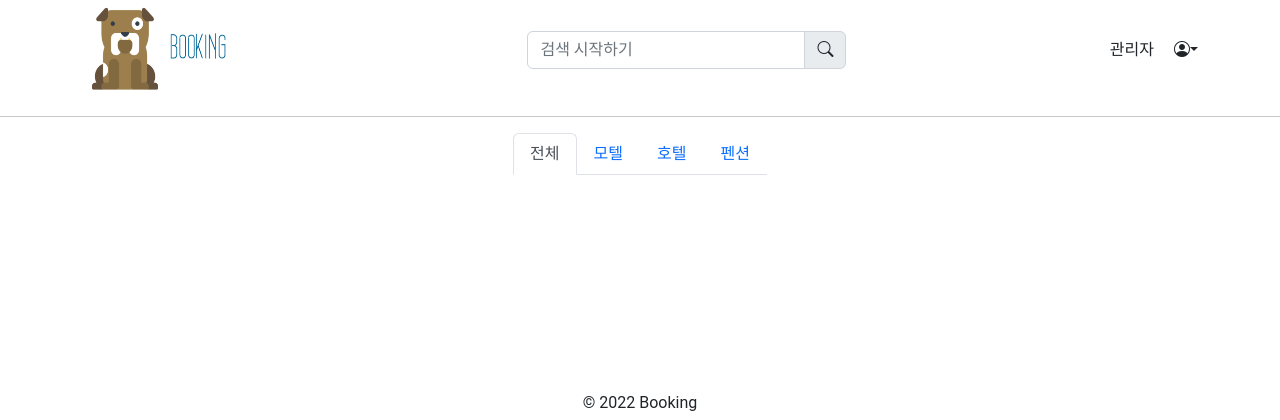
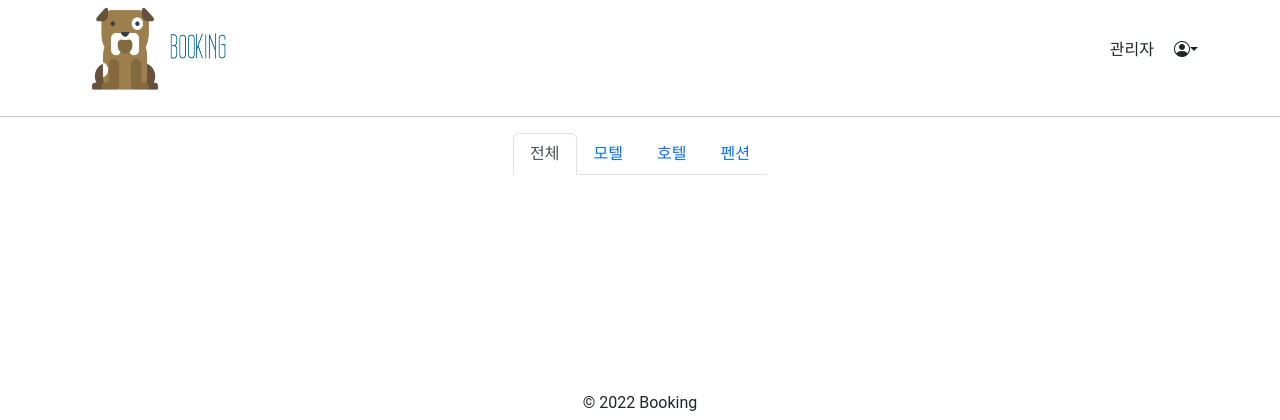
Before and after one commit to maie421/booking, a PHP site: page / in a window 1280 px wide. Shown: the top 420 px of the page. Run offline with PHP 8.4, Linux system fonts and the light colour scheme; data that the repository does not hold is empty; some libraries are stand-ins or nearby versions.

Commit message:
feat : 검색 인력폼 제거

```diff
--- a/common/header.php
+++ b/common/header.php
@@ -25,10 +25,10 @@ require_once dirname(__FILE__, 2).'/vendor/autoload.php';
         <a href="/"><img src="../img/logo.png" height="100" width="150"/></a>
         <div class="align-self-center">
             <div class="input-group  mx-sm-3">
-                <input type="text" class="form-control" placeholder="검색 시작하기"
-                       aria-label="검색 시작하기"
-                       aria-describedby="basic-addon2">
-                <span class="input-group-text" id="basic-addon2"><i class="bi bi-search"></i></span>
+<!--                <input type="text" class="form-control" placeholder="검색"-->
+<!--                       aria-label="검색 시작하기"-->
+<!--                       aria-describedby="basic-addon2">-->
+<!--                <span class="input-group-text" id="basic-addon2"><i class="bi bi-search"></i></span>-->
             </div>
         </div>
         <div class="align-self-center">
```
